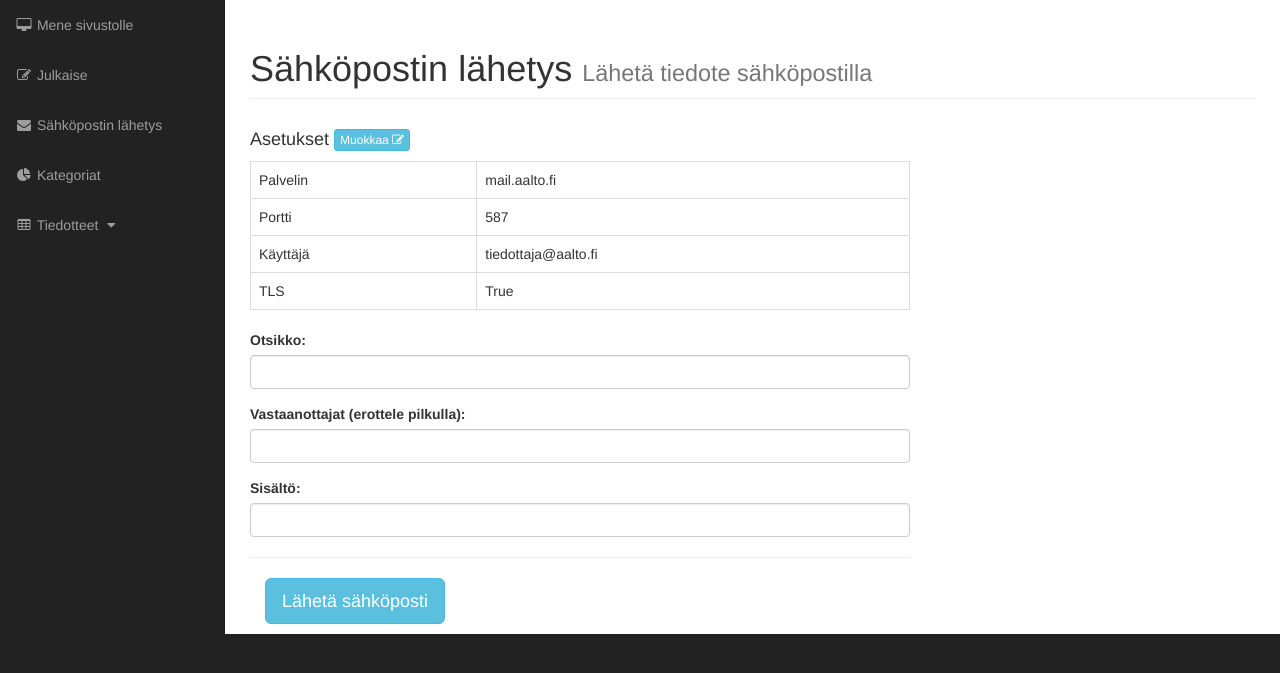
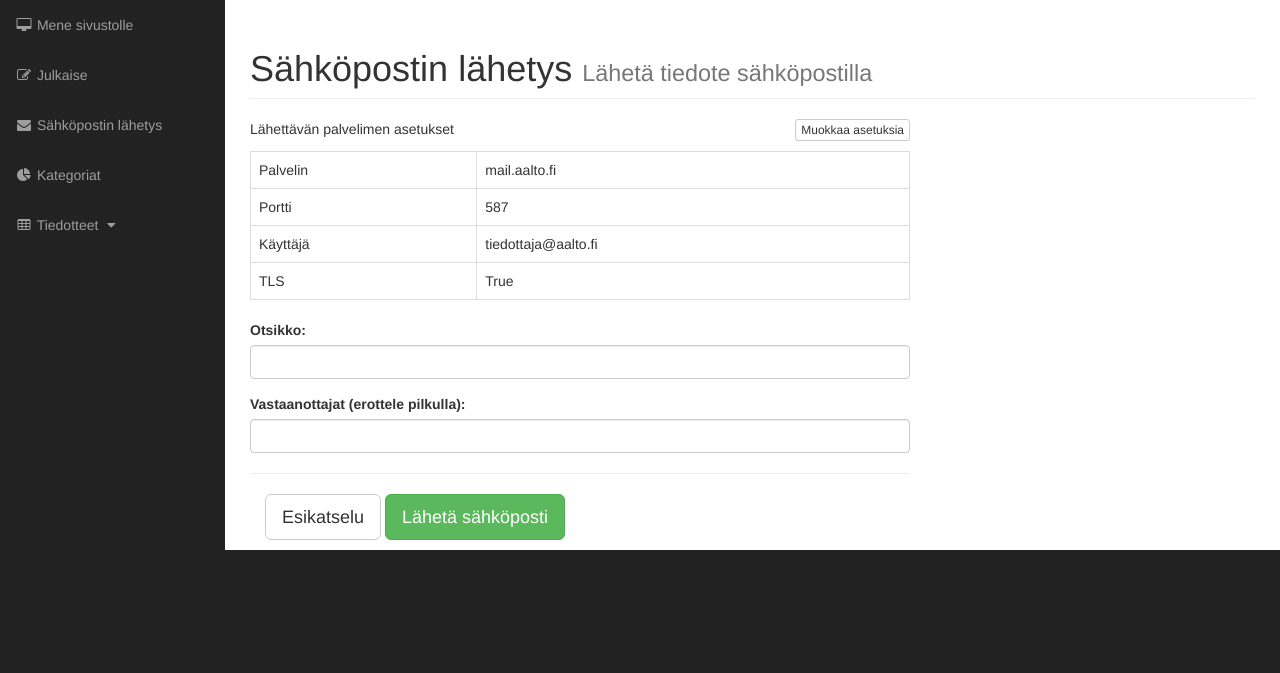
Before and after one commit to Prodeko/prodeko-tiedotteet, a Django app: page /cp/email/ in a window 1280 px wide. Shown: the part 51-724 px from the top of the page. Run offline with Django 3.2, Linux system fonts and the light colour scheme; the visitor is signed in with stand-in values (Sample User, id 1); data comes from the database, SQL or seed files in the repository; some libraries are stand-ins or nearby versions.

Commit message:
create email with html template

```diff
--- a/Tiedotteet/urls.py
+++ b/Tiedotteet/urls.py
@@ -33,7 +33,7 @@ urlpatterns = patterns('',
 	url(r'^$', views.index, name='index'),
 
 	# email template
-	url(r'^email/', views.email),
+	url(r'^email/', views.email, name='email'),
 
 	# API
 	url(r'^api/content/$', views_api.ContentList.as_view()),
--- a/info/forms.py
+++ b/info/forms.py
@@ -93,4 +93,3 @@ class MailConfigurationForm(ModelForm):
 class SendEmailForm(Form):
 	subject = CharField(widget=TextInput(attrs={'class': 'form-control'}), label="Otsikko")
 	to = CharField(widget=TextInput(attrs={'class': 'form-control'}), label="Vastaanottajat (erottele pilkulla)")
-	body = CharField(widget=TextInput(attrs={'class': 'form-control'}), label="Sisältö")
--- a/info/templates/control/email.html
+++ b/info/templates/control/email.html
@@ -14,7 +14,8 @@
     </div>
     <div class="row">
       <div class="col col-md-8">
-        <h4>Asetukset <a type="button" class="btn btn-info btn-xs" data-toggle="modal" data-target="#email-settings">Muokkaa <i class="fa fa-edit"></i></a></h4>
+        <p class="pull-right"><a type="button" class="btn btn-default btn-xs" data-toggle="modal" data-target="#email-settings">Muokkaa asetuksia</a></p>
+        <p>Lähettävän palvelimen asetukset</p>
         <table class="table table-bordered">
           <tr>
             <td>Palvelin</td>
@@ -47,14 +48,11 @@
             <label for="{{ send_form.to.id_for_label }}">{{ send_form.to.label }}:</label>
             {{ send_form.to }}
           </div>
-          <div class="form-group">
-            <label for="{{ send_form.body.id_for_label }}">{{ send_form.body.label }}:</label>
-            {{ send_form.body }}
-          </div>
           <hr>
           <div class="form-group">
             <div class="col-sm-12">
-              <button type="submit" class="btn btn-info btn-lg">Lähetä sähköposti</button>
+              <a href="{% url 'email' %}" class="btn btn-default btn-lg">Esikatselu</a>
+              <button type="submit" class="btn btn-success btn-lg">Lähetä sähköposti</button>
             </div>
           </div>
         </form>
--- a/info/views.py
+++ b/info/views.py
@@ -1,8 +1,8 @@
 from django.shortcuts import render, render_to_response, redirect, HttpResponseRedirect, get_object_or_404, HttpResponse
 from django.http import HttpResponseNotFound, HttpResponseForbidden, JsonResponse
 from django.conf import settings
-from django.template import RequestContext
-from django.template.loader import render_to_string
+from django.template import RequestContext, Context
+from django.template.loader import render_to_string, get_template
 from datetime import datetime, timedelta
 from django.core.paginator import Paginator, EmptyPage, PageNotAnInteger
 from django.utils import timezone
@@ -179,7 +179,16 @@ def send_email(request):
 	if request.method == "POST":
 		form = SendEmailForm(request.POST)
 		if form.is_valid():
+			# create html body
+			visible_messages = Message.visible_objects.order_by('end_date')
+			categories = Category.objects.filter(messages__in=visible_messages).distinct().order_by('order')
 			config = MailConfiguration.objects.get(pk=1)
+			template = get_template('email.html')
+			context = Context({
+				'categories': categories,
+			})
+			html_content = template.render(context)
+			# backend configuration
 			backend = EmailBackend(
 				host=config.host,
 				port=config.port,
@@ -188,14 +197,17 @@ def send_email(request):
 				use_tls=config.use_tls,
 				fail_silently=config.fail_silently
 			)
+			# create the email
 			email = EmailMultiAlternatives(
 				subject=form.cleaned_data["subject"],
-				body="sisältö",
+				body="Alternative text content",
 				from_email=config.username,
 				to=form.cleaned_data["to"].split(","),
 		        connection=backend
 			)
-			email.attach_alternative(form.cleaned_data["body"], "text/html")
+			# attach html content
+			email.attach_alternative(html_content, "text/html")
+			# send
 			email.send()
 			return JsonResponse({
 	            'success' : True,
```
